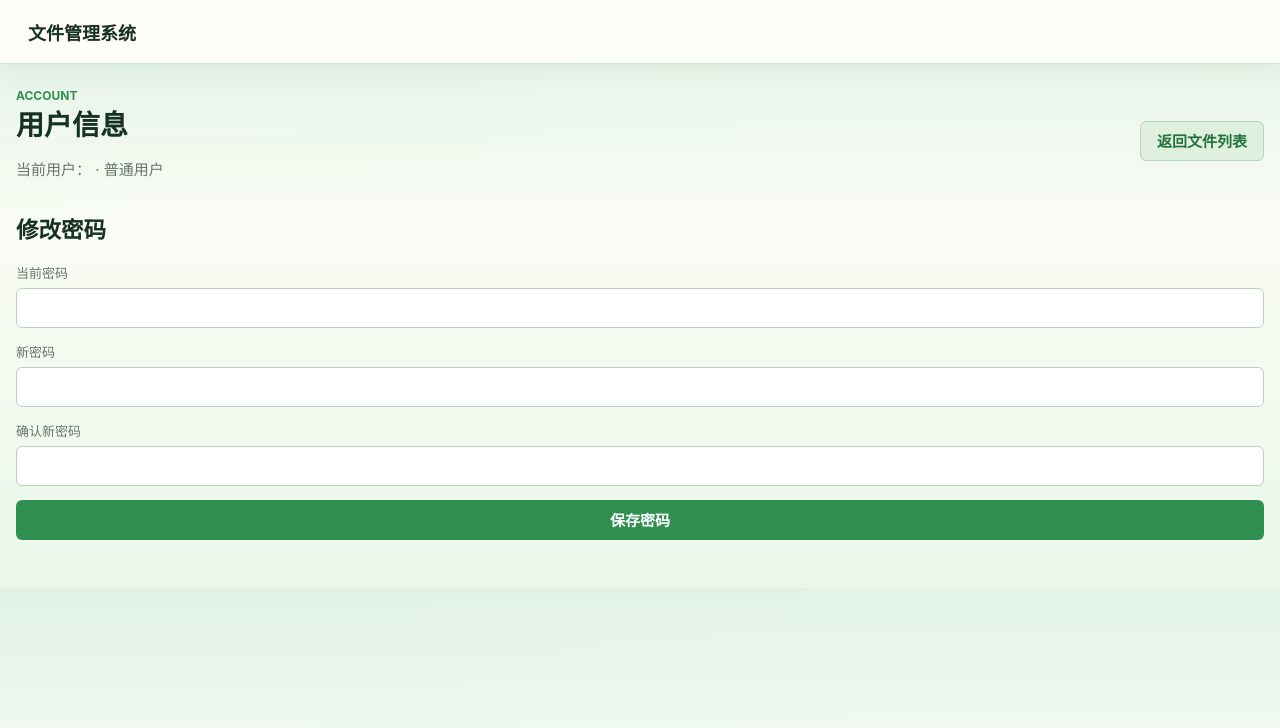
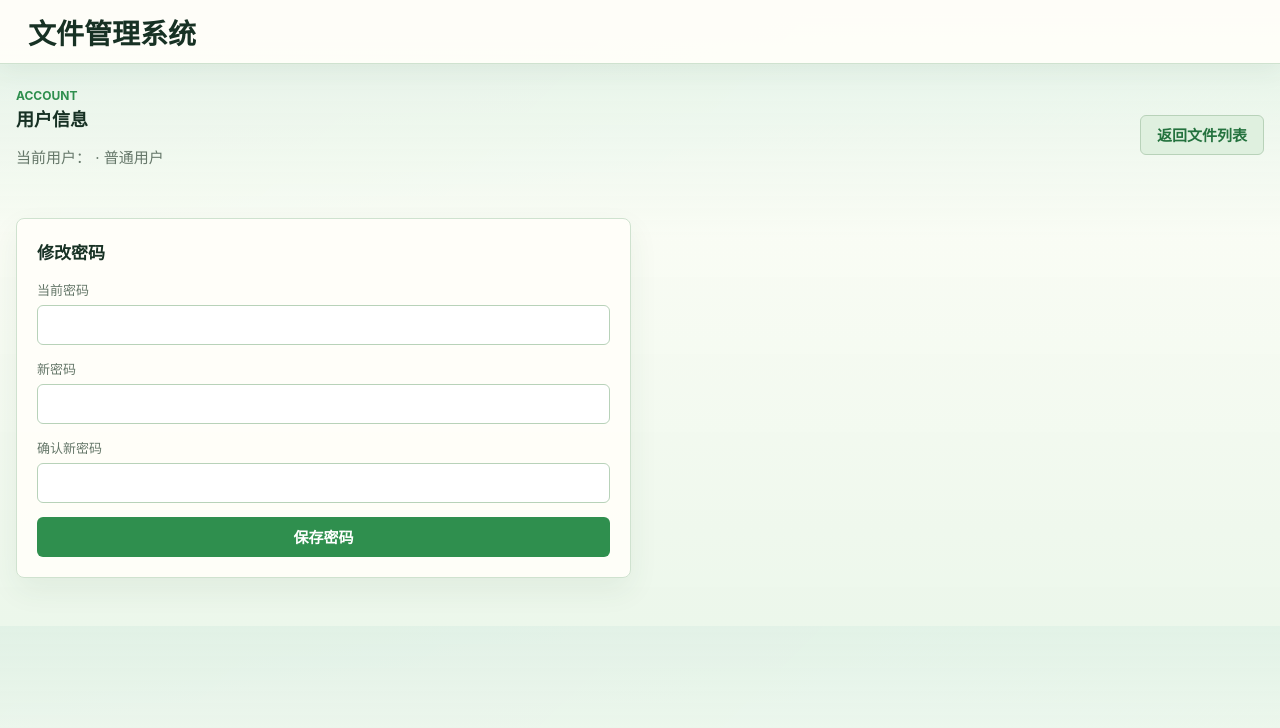
Before and after one commit to OliveDorris/file-manager, a FastAPI app: template templates/account.html in a window 1280 px wide. Shown: the top 728 px of the page. Run offline with FastAPI, Linux system fonts and the light colour scheme; the template is opened without the code that fills it, so the values that code supplies are empty.

Commit message:
Refresh dashboard hover search and account styles

```diff
--- a/static/styles.css
+++ b/static/styles.css
@@ -11,6 +11,7 @@
   --accent: #2f8f4e;
   --accent-dark: #24723e;
   --accent-soft: #dff0df;
+  --hover-soft: #edf0ed;
   --sky: #dbeeea;
   --danger: #b42318;
 }
@@ -56,7 +57,7 @@ a:hover {
 .brand {
   font-weight: 700;
   color: var(--text);
-  font-size: 18px;
+  font-size: 28px;
   white-space: nowrap;
 }
 
@@ -103,7 +113,8 @@ a:hover {
 .sidebar,
 .side-panel,
 .upload-box,
-.table-wrap {
+.table-wrap,
+.panel-box {
   background: rgba(255, 254, 249, 0.97);
   border: 1px solid var(--line);
   border-radius: 8px;
@@ -112,14 +123,16 @@ a:hover {
 
 .sidebar,
 .side-panel,
-.upload-box {
+.upload-box,
+.panel-box {
   padding: 20px;
 }
 
 .sidebar h2,
 .side-panel h2,
 .upload-box h2,
-.table-wrap h2 {
+.table-wrap h2,
+.panel-box h2 {
   margin: 0 0 16px;
   font-size: 17px;
   white-space: nowrap;
@@ -167,7 +185,7 @@ a:hover {
 
 h1 {
   margin: 0;
-  font-size: 28px;
+  font-size: 18px;
   line-height: 1.2;
 }
 
@@ -559,6 +597,39 @@ td:last-child {
   margin: 0;
 }
 
+.account-layout {
+  display: grid;
+  gap: 18px;
+}
+
+.account-grid {
+  display: grid;
+  grid-template-columns: repeat(2, minmax(0, 1fr));
+  gap: 18px;
+  align-items: start;
+}
+
+.account-table h2 {
+  padding: 20px 20px 0;
+}
+
+.inline-form {
+  display: inline-flex;
+  align-items: center;
+  gap: 8px;
+}
+
+.inline-form select {
+  width: auto;
+  min-width: 120px;
+}
+
+.small-button {
+  height: 36px;
+  min-width: 64px;
+  padding: 0 12px;
+}
+
 @media (max-width: 900px) {
   .layout,
   .detail-layout {
```
Also changed, not shown: other parts of static/styles.css (+56 -3 lines).
